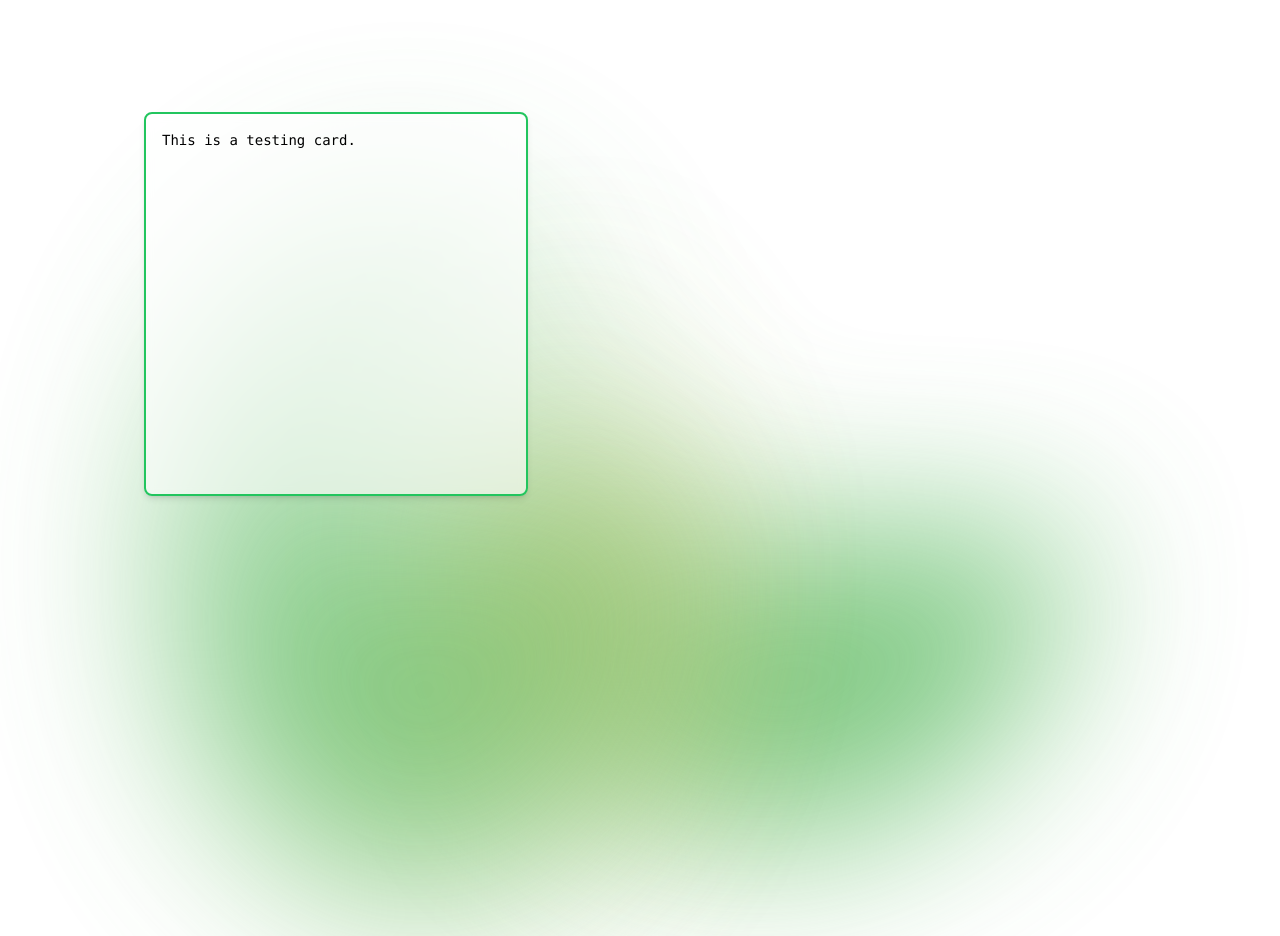
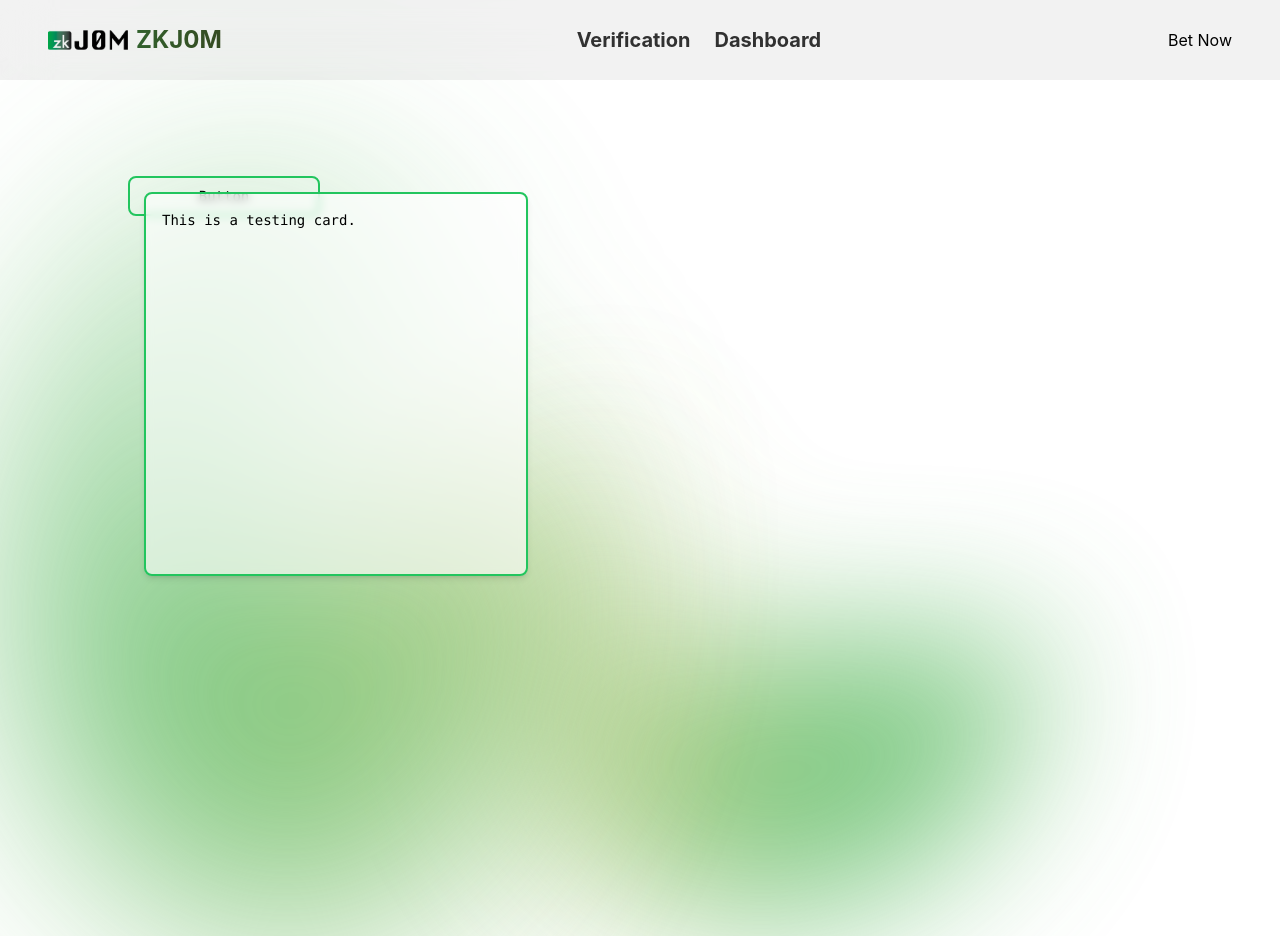
Before and after one commit to trlau/ethkl, a Next.js app: page / in a window 1280 px wide. Before the commit the page ends 898 px from the top, so only its background shows below. Built offline with nearby package versions, Linux system fonts and the light colour scheme.

Commit message:
feat: components

```diff
--- a/components/Header.js
+++ b/components/Header.js
@@ -1,5 +1,4 @@
 import Image from "next/image";
-import { WalletMultiButton } from "@solana/wallet-adapter-react-ui";
 import Link from "next/link";
 import dynamic from "next/dynamic";
 
@@ -13,8 +12,8 @@ const Header = () => {
             <Image
               width={36}
               height={36}
-              src="/favicon.ico"
-              className="w-8 md:w-9"
+              src="/zkJ0M.png"
+              className="w-20 md:w-15"
               alt="logo"
             />
             <p className="text-2xl font-bold ml-2 text-gradient z-10">
@@ -22,16 +21,15 @@ const Header = () => {
             </p>
           </div>
         </Link>
-        {publicKey ? (
           <div className="flex">
-            <Link href="/mainPage">
+            <Link href="/verification">
               <div className="items-center">
                 <p className="text-xl font-bold ml-2 nav-text pr-2 z-10">
-                  Main Page
+                  Verification
                 </p>
               </div>
             </Link>
-            <Link href="/governance">
+            <Link href="/dashboard">
               <div className="items-center">
                 <p className="text-xl font-bold ml-2 nav-text pl-2 z-10">
                   Dashboard
@@ -39,10 +37,9 @@ const Header = () => {
               </div>
             </Link>
           </div>
-        ) : null}
 
         <div className="flex flex-wrap justify-end">
-          <WalletMultiButton />
+          Bet Now
         </div>
       </div>
     </header>
--- a/pages/_app.js
+++ b/pages/_app.js
@@ -1,5 +1,12 @@
 import '@/styles/globals.css'
+import React from 'react'
+import '@/styles/globals.css'
+import RootLayout from '@/components/Layout'
 
 export default function App({ Component, pageProps }) {
-  return <Component {...pageProps} />
+  return (
+    <RootLayout>
+      <Component {...pageProps} />
+    </RootLayout>
+  );
 }
--- a/pages/index.js
+++ b/pages/index.js
@@ -1,4 +1,5 @@
 import Card from '@/components/Card';
+import Button from '@/components/Button';
 
 export default function Home() {
   return (
@@ -17,6 +18,9 @@ export default function Home() {
             <Card>
               This is a testing card.
             </Card>
+            <Button>
+              Button
+            </Button>
           </div>
           </a>
         </div>
```
Also changed, not shown: pages/verification.js (added).
